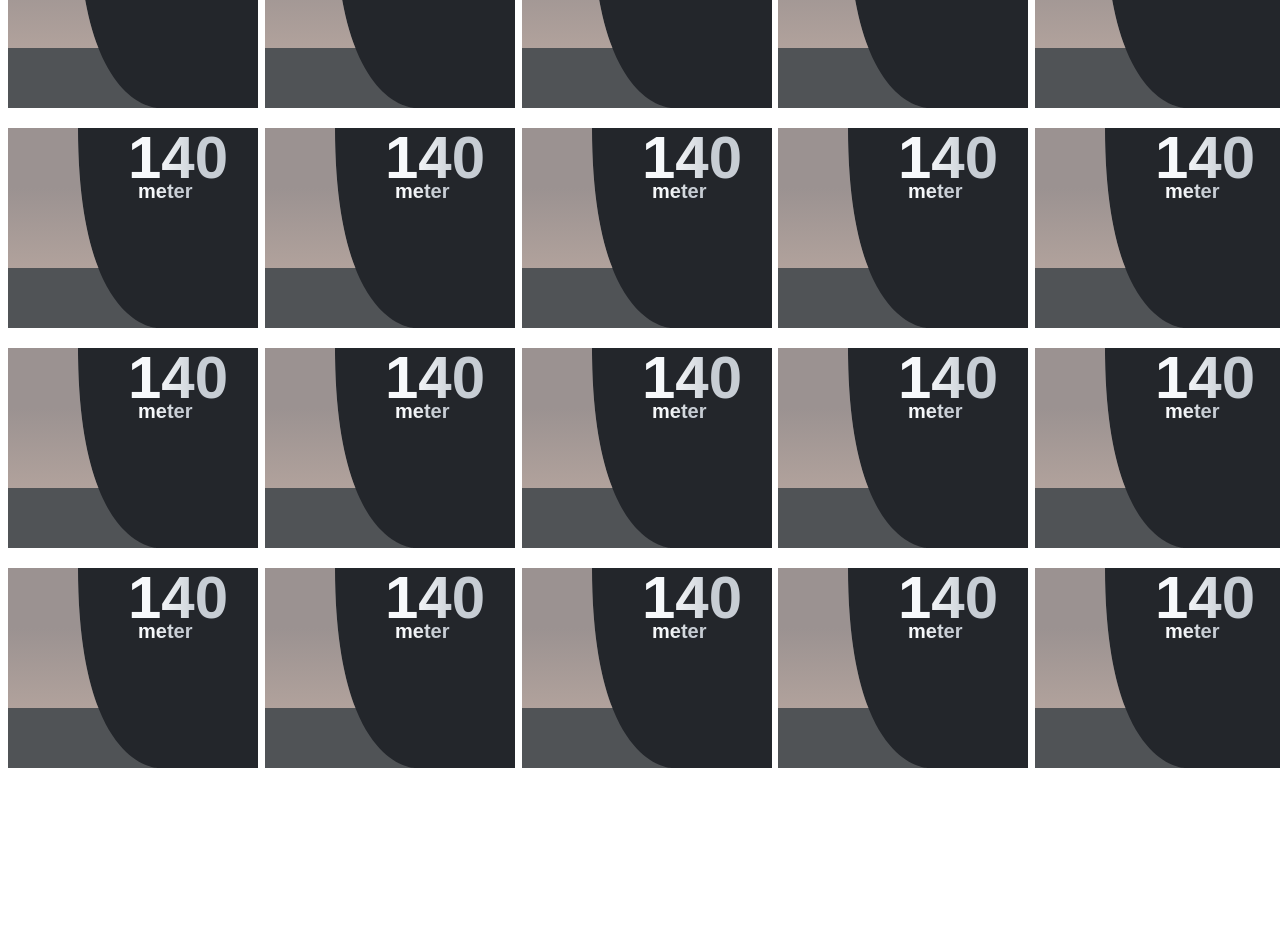
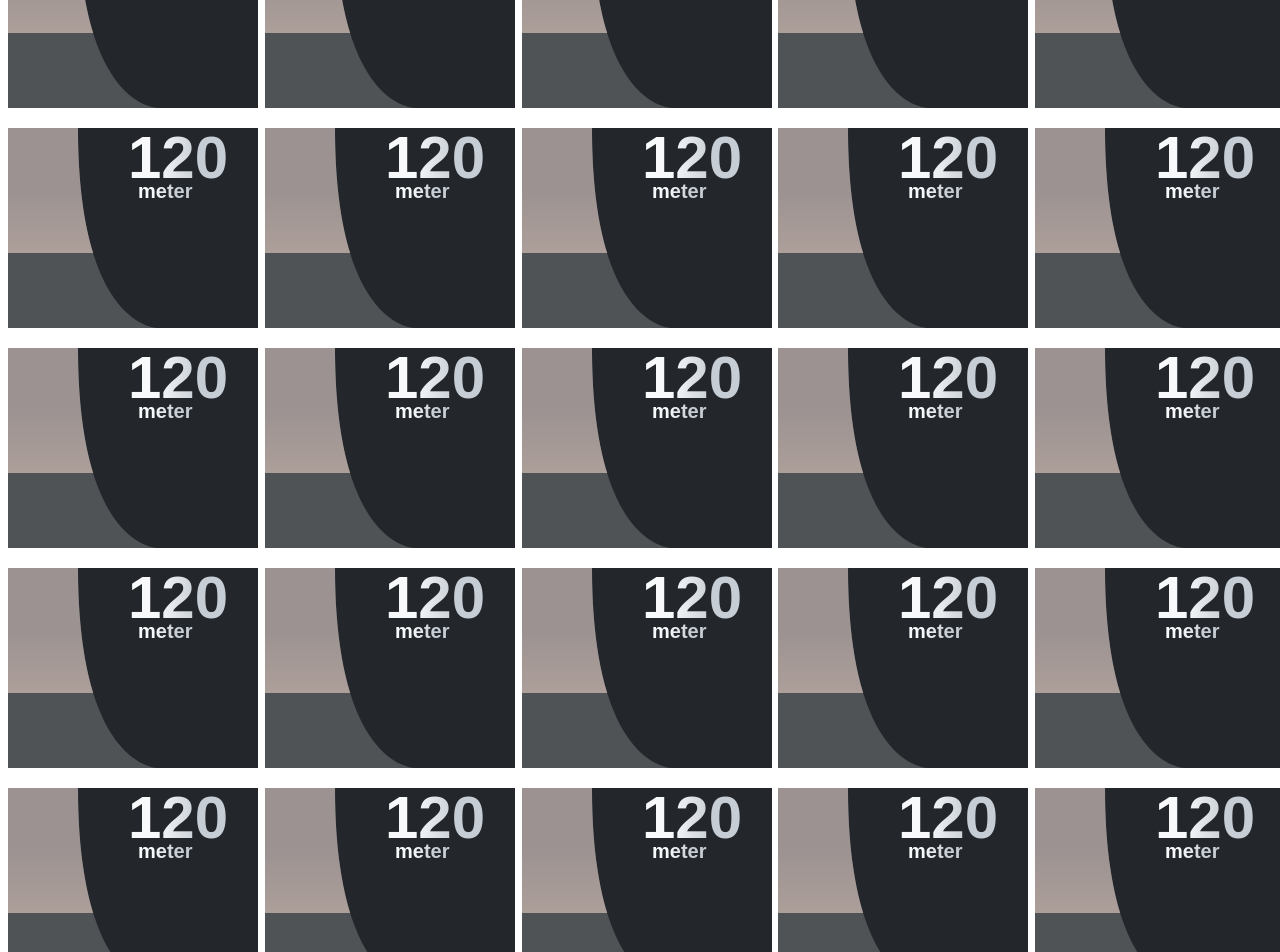
Before and after one commit to ChangMinJeon96/d3-canvas-test, a Next.js app: page /depth/hundred in a window 1280 px wide. Shown: the part 1420-2372 px from the top of the page. Before the commit the page ends 2196 px from the top, so only its background shows below. Built offline with nearby package versions, Linux system fonts and the light colour scheme.

Commit message:
depth hundred 개수 수정

```diff
--- a/pages/depth/hundred.tsx
+++ b/pages/depth/hundred.tsx
@@ -4,7 +4,7 @@ import DepthDthree from "../../src/DepthDthree";
 const DepthHundred = () => {
   const [data, setData] = useState(0);
 
-  const sampleData = Array(50).fill(0);
+  const sampleData = Array(100).fill(0);
 
   useEffect(() => {
     const timer = setInterval(() => {
```
